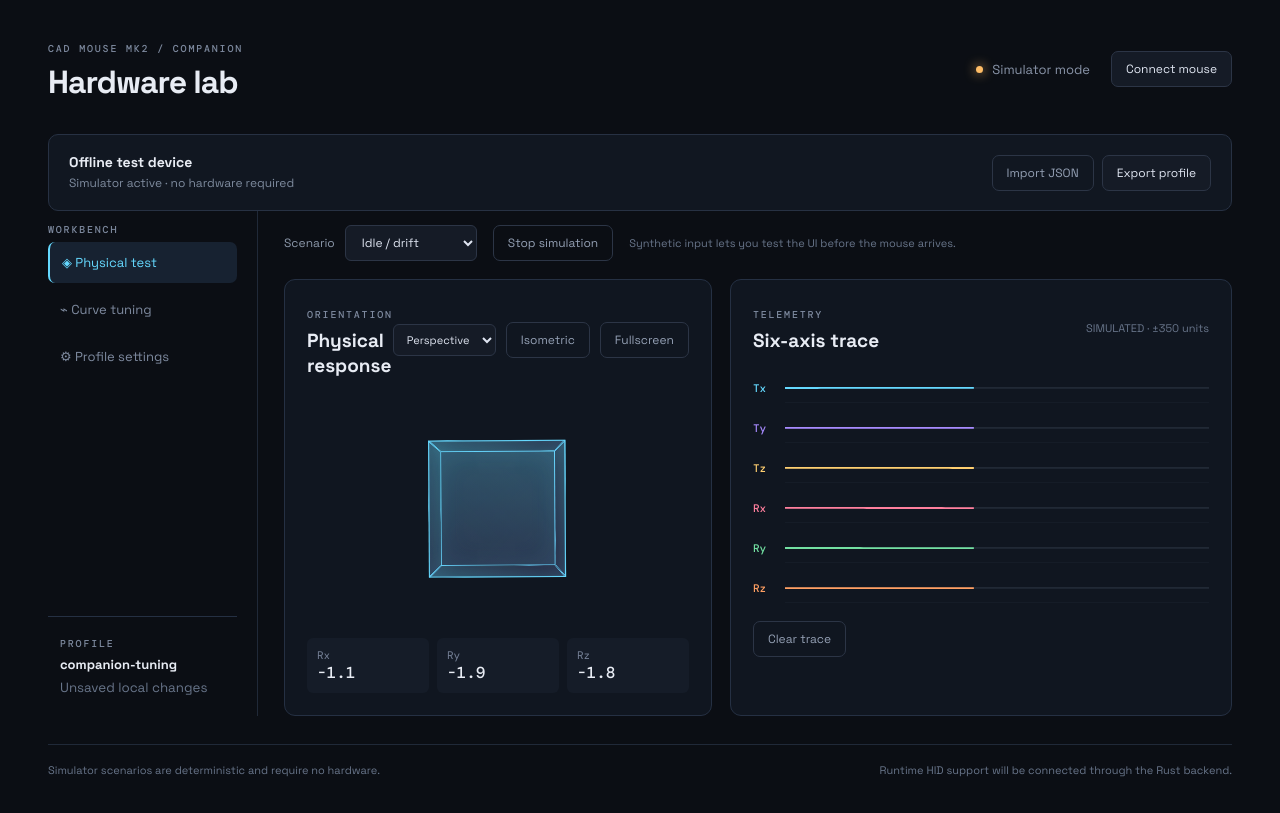
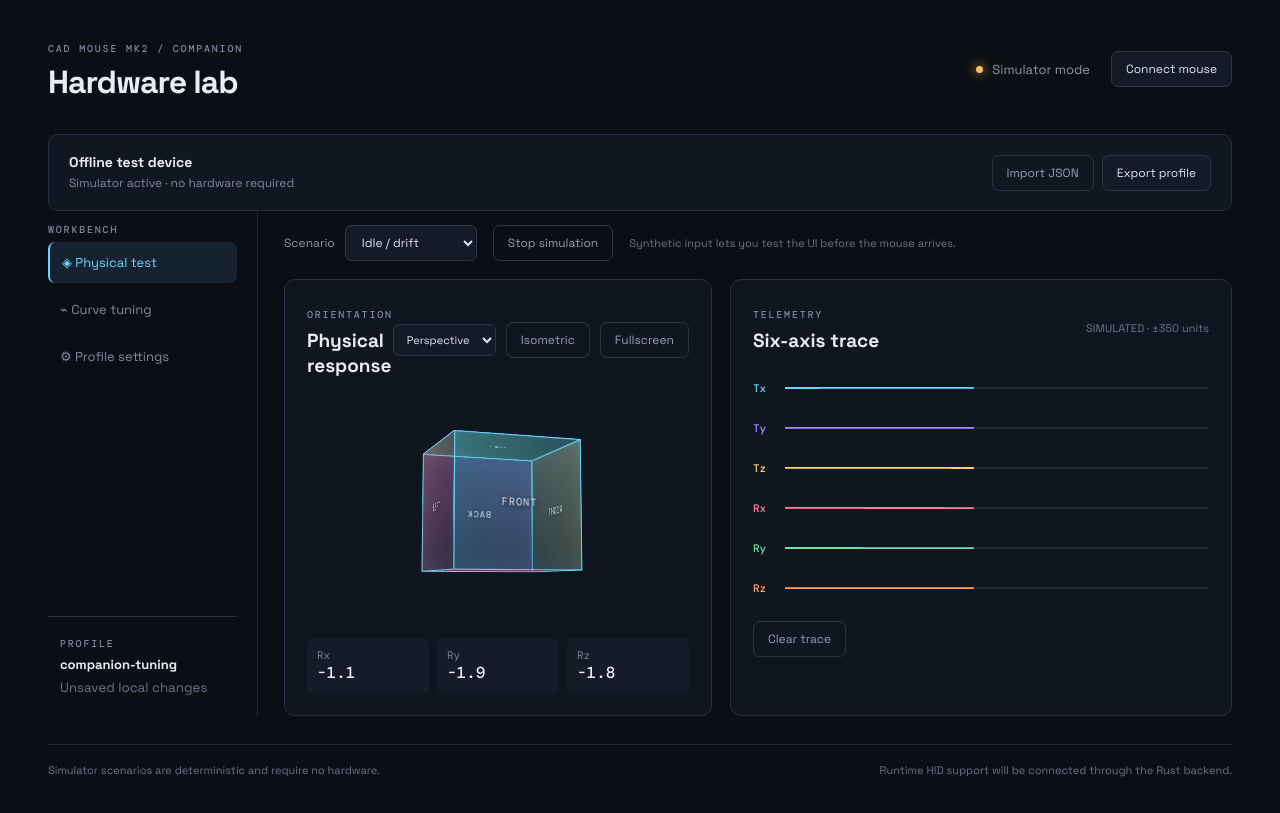
Before and after one commit to jonathanlaf/cad-mouse-mk2-companion-app, a React (Vite) app: page / in a window 1280 px wide. Built offline with nearby package versions, Linux system fonts and the light colour scheme.

Commit message:
Animate perspective cube and label faces

```diff
--- a/src/App.tsx
+++ b/src/App.tsx
@@ -244,7 +244,7 @@ function App() {
                     </div>
                   </div>
                   <div
-                    className={`cube-stage ${viewMode}`}
+                    className={`cube-stage ${viewMode} ${simulationRunning && viewPlane === "perspective" && !draggingCube ? "auto-orbit" : ""}`}
                     onPointerDown={(e) => {
                       if (e.button !== 0 && e.button !== 1) return;
                       e.currentTarget.setPointerCapture(e.pointerId);
@@ -309,7 +309,7 @@ function App() {
                     >
                       {["front", "back", "right", "left", "top", "bottom"].map(
                         (x) => (
-                          <b className={x} key={x} />
+                          <b className={x} key={x}><em>{x.toUpperCase()}</em></b>
                         ),
                       )}
                     </div>
--- a/src/fullscreen.css
+++ b/src/fullscreen.css
@@ -1 +1,2 @@
 .viewport-tools{display:flex;align-items:center;gap:10px}.plane-select{background:#151b26;color:#dfe5f1;border:1px solid #2c3546;padding:7px 9px;border-radius:6px;font-size:11px}.cube-fullscreen{position:fixed;inset:18px;z-index:20;min-height:0;background:#0d131d;box-shadow:0 20px 80px #000;display:flex;flex-direction:column}.cube-fullscreen .cube-stage{flex:1;height:auto;min-height:0}
+.cube-stage.auto-orbit .cube{animation:orbit-cube 14s ease-in-out infinite alternate}.cube b em{position:absolute;inset:0;display:grid;place-items:center;font:500 10px 'DM Mono';letter-spacing:1px;color:#e8ecf4;text-shadow:0 1px 4px #0b0e14;opacity:.8;font-style:normal}.cube .front{background:linear-gradient(135deg,rgba(101,217,255,.3),rgba(101,217,255,.08))}.cube .back{background:linear-gradient(135deg,rgba(168,139,255,.3),rgba(168,139,255,.08))}.cube .right{background:linear-gradient(135deg,rgba(255,207,112,.3),rgba(255,207,112,.08))}.cube .left{background:linear-gradient(135deg,rgba(255,127,157,.3),rgba(255,127,157,.08))}.cube .top{background:linear-gradient(135deg,rgba(115,224,162,.3),rgba(115,224,162,.08))}.cube .bottom{background:linear-gradient(135deg,rgba(255,159,98,.3),rgba(255,159,98,.08))}@keyframes orbit-cube{0%{transform:translate(0) scale(1) rotateX(-12deg) rotateY(-28deg)}50%{transform:translate(0) scale(1) rotateX(8deg) rotateY(24deg)}100%{transform:translate(0) scale(1) rotateX(-4deg) rotateY(65deg)}}
```
